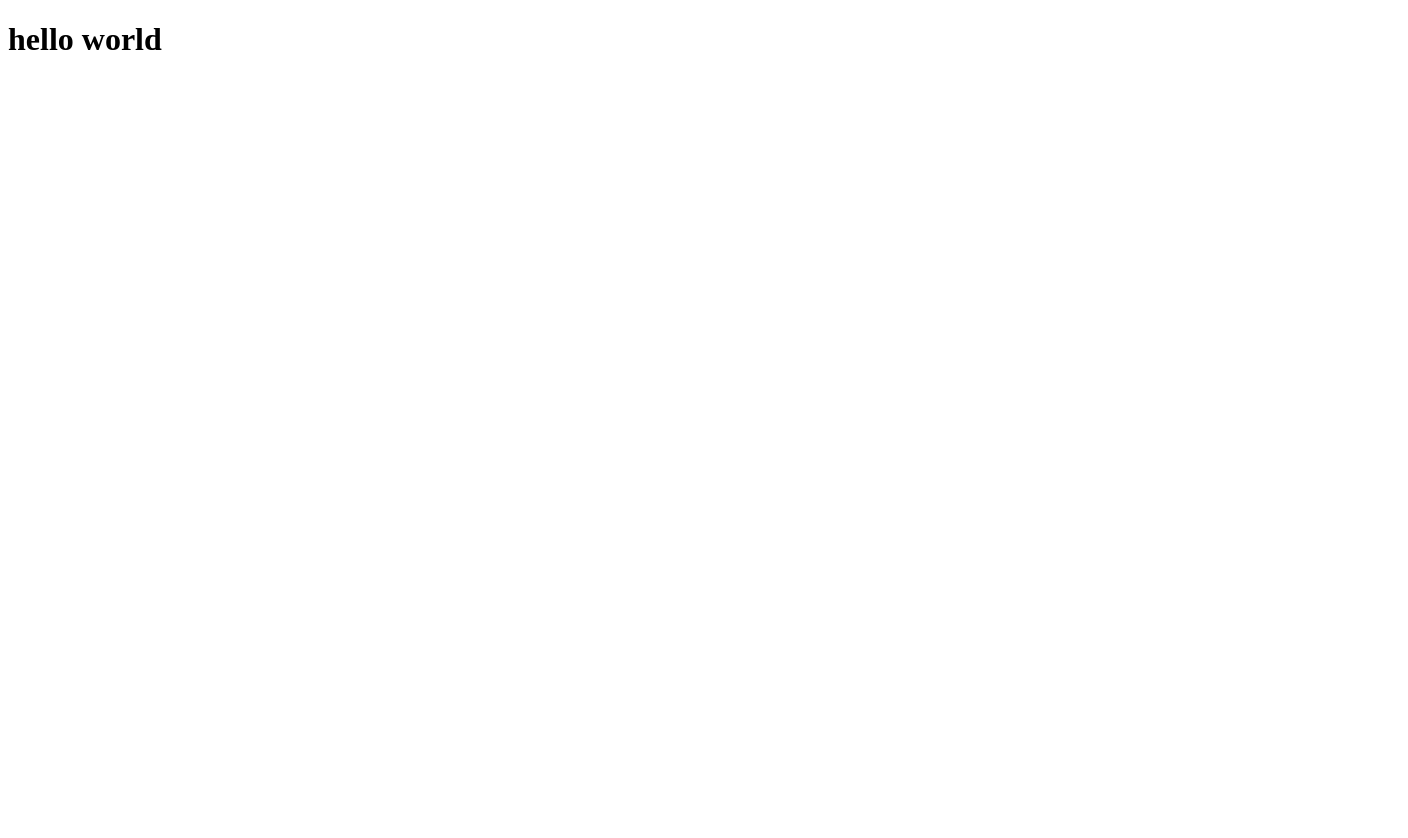
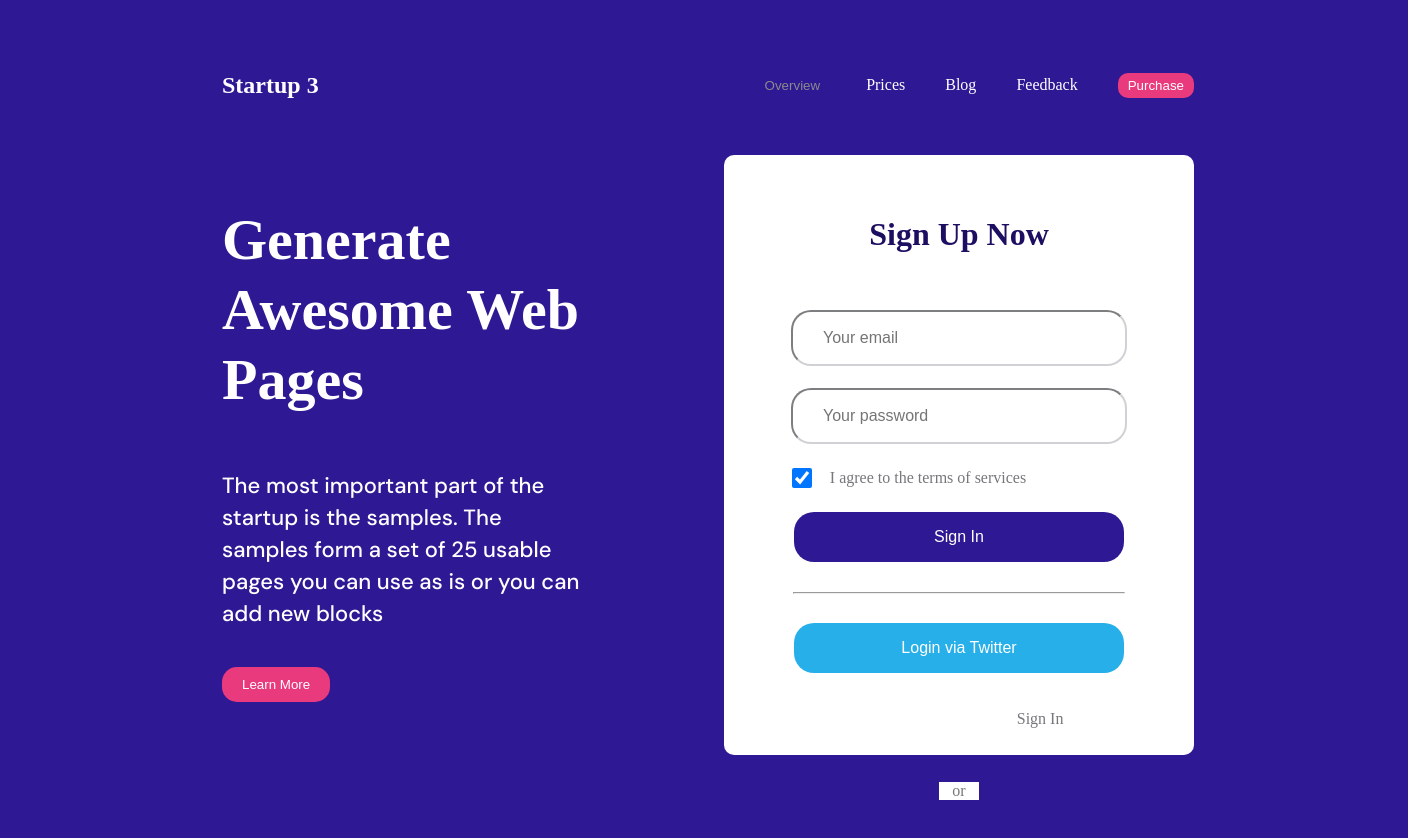
Before and after one commit to sahilshahu555/header_14, a plain HTML site: page index.html in a window 1280 px wide. Shown: the whole page, 1408 px wide, since content can reach past the window. Before the commit the page ends 800 px from the top, so only its background shows below. Drawn offline with Linux system fonts and the light colour scheme.

Commit message:
edited index.html

```diff
--- a/index.css
+++ b/index.css
@@ -0,0 +1,149 @@
+body{
+    color: white;
+    background-color: rgb(47,24,147);
+    width: 1400px;
+    height: 890px;
+}
+/* Main Section */
+
+/* Navbar Section */
+.navbar{
+    display: flex;
+    justify-content: space-between;
+    align-items: center;
+    width: 972px;
+    margin: auto;
+    height: 40px;
+    margin-top: 65px;
+}
+.pages{
+    display: flex;
+    justify-content: space-between;
+    align-items: center;
+}
+.pages>li{
+    list-style: none;
+    margin-left: 40px
+}
+#li1{
+    background-color: rgb(47,24,147);
+    border: none;
+    color: rgb(136, 139, 141);
+}
+#li4{
+    background-color:rgb(233,58,125);
+    border-radius: 10px;
+    border: none;
+    color: white;
+    padding: 5px 10px ;
+}
+
+/*!------ Box Section ------- */
+.box{
+    display: flex;
+    justify-content: space-between;
+    align-items: center;
+    width: 972px;
+    margin: auto;
+    height: 600px;
+}
+
+.box1{
+  width: 427px;
+  height: 496px;
+}
+.box1 h2{
+    font-size: 58px;
+    font-weight: 700;
+    line-height: 70px;
+    width: 424px;
+    height: 217px;
+}
+.box1 h5{
+    font-size: 22px;
+    line-height: 32px;
+    font-weight: 500;
+    width: 363px;
+    height: 160px;
+    font-family: 'DM Sans', sans-serif;
+}
+
+.box1 button{
+    background-color:rgb(233,58,125);
+    border-radius: 15px;
+    border: none;
+    color: white;
+    padding: 10px 20px;
+}
+/*! Box 2 section */
+
+.box2{
+ display: flex;
+ flex-direction: column;
+ justify-content: space-around;
+ align-items: center;
+ background-color: white;
+ width: 470px;
+ height: 600px;
+ border-radius: 10px;
+ margin-top: 100px;
+}
+
+.box2 input{
+   width: 300px;
+   height: 50px;
+   border-radius: 20px;
+   padding-left:30px ;
+   border-color: rgb(207, 209, 212);
+   font-size: 16px;
+}
+.box2 div{
+    display: flex;
+    align-items: center;
+    gap: 15px;
+}
+#check{
+   margin-left:-100px ;
+    width: 20px;
+    height: 20px;
+}
+.box2 h1{
+    color: rgb(30,14,98);
+    width: 247px;
+    text-align: center;
+    height: 52px;
+    margin-top: 50px;
+}
+.box2 button{
+    width: 330px;
+    height: 50px;
+    font-size: 16px;
+}
+#b1{
+    background-color: rgb(47,24,147);
+    border: none;
+    border-radius: 20px;
+    color: white;
+}
+#b2{
+    background-color: rgb(38, 175, 233);
+    border: none;
+    border-radius: 20px;
+    color: white;
+}
+.box2 span{
+    color: rgb(119, 118, 123);
+}
+.box2 hr{
+    background-color: rgb(96, 95, 101);
+    width: 330px;
+
+}
+#or{
+    position: absolute;
+    bottom: 0px;
+    background-color: white;
+    width: 40px;
+    text-align: center;
+
+}
--- a/index.html
+++ b/index.html
@@ -5,15 +5,51 @@
     <meta name="viewport" content="width=device-width, initial-scale=1.0">
     <title>Startup 3</title>
     <link rel="stylesheet" href="/index.css">
+    <link rel="preconnect" href="https://fonts.googleapis.com">
+<link rel="preconnect" href="https://fonts.gstatic.com" crossorigin>
+<link href="https://fonts.googleapis.com/css2?family=DM+Sans:opsz,wght@9..40,500&display=swap" rel="stylesheet">
 </head>
 <body>
     <div class="main">
+    <!--? Navbar Section  -->
         <div class="navbar">
-          <h1>hello world</h1>
+          <div class="logo">
+            <h2>Startup 3</h2>
+          </div>
+          <div class="pages">
+                <li><button disabled id="li1">Overview</button> </li>
+                <li>Prices</li>
+                <li>Blog</li>
+                <li>Feedback</li>
+                <li><button id="li4">Purchase</button></li>
+          </div>
         </div>
+    <!--? Box Section  -->
         <div class="box">
-            <div class="box1"></div>
-            <div class="box2"></div>
+          <!--! BOX 1 Section  -->
+            <div class="box1">
+                <h2>Generate Awesome Web Pages</h2>
+                <h5>The most important part of the startup is the samples.
+                   The samples form a set of 25 usable pages you can use as is or you can add new blocks</h5>
+                <button>Learn More</button>
+
+            </div>
+          <!--! BOX 2 Section  -->
+            <div class="box2">
+              <h1>Sign Up Now</h1>
+              <input type="email" placeholder="Your email">
+              <input type="password" placeholder="Your password">
+              <div>
+                <input type="checkbox" checked id="check">
+                <span>I agree to the terms of services</span>
+              </div>
+              <button id="b1"> Sign In</button>
+              <hr id="hr">
+              <span id="or">or</span>
+              <button id="b2"> Login via Twitter</button>
+              <p>Do you have an Account <span>Sign In</span></p>
+
+            </div>
         </div>
     </div>
 </body>
```
